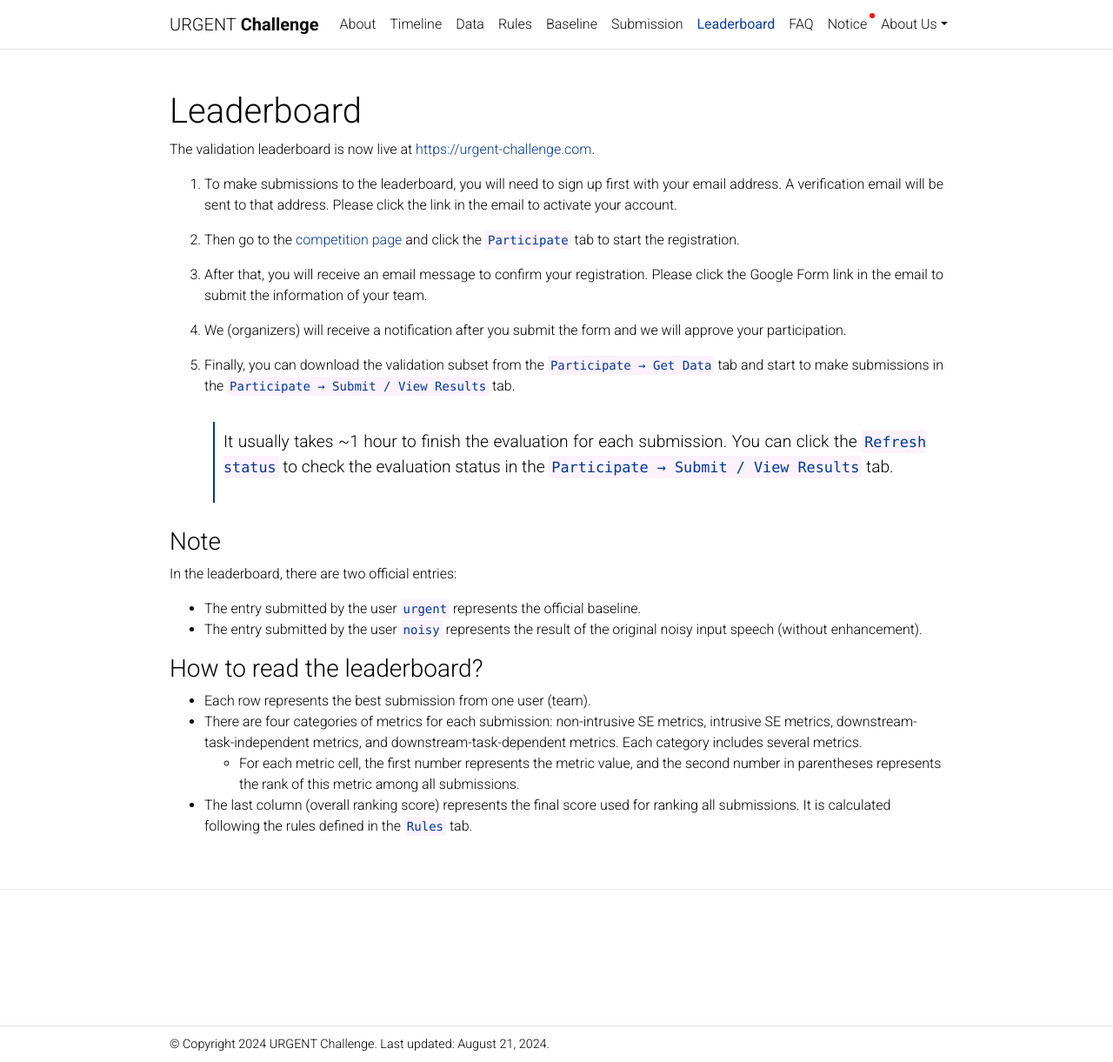
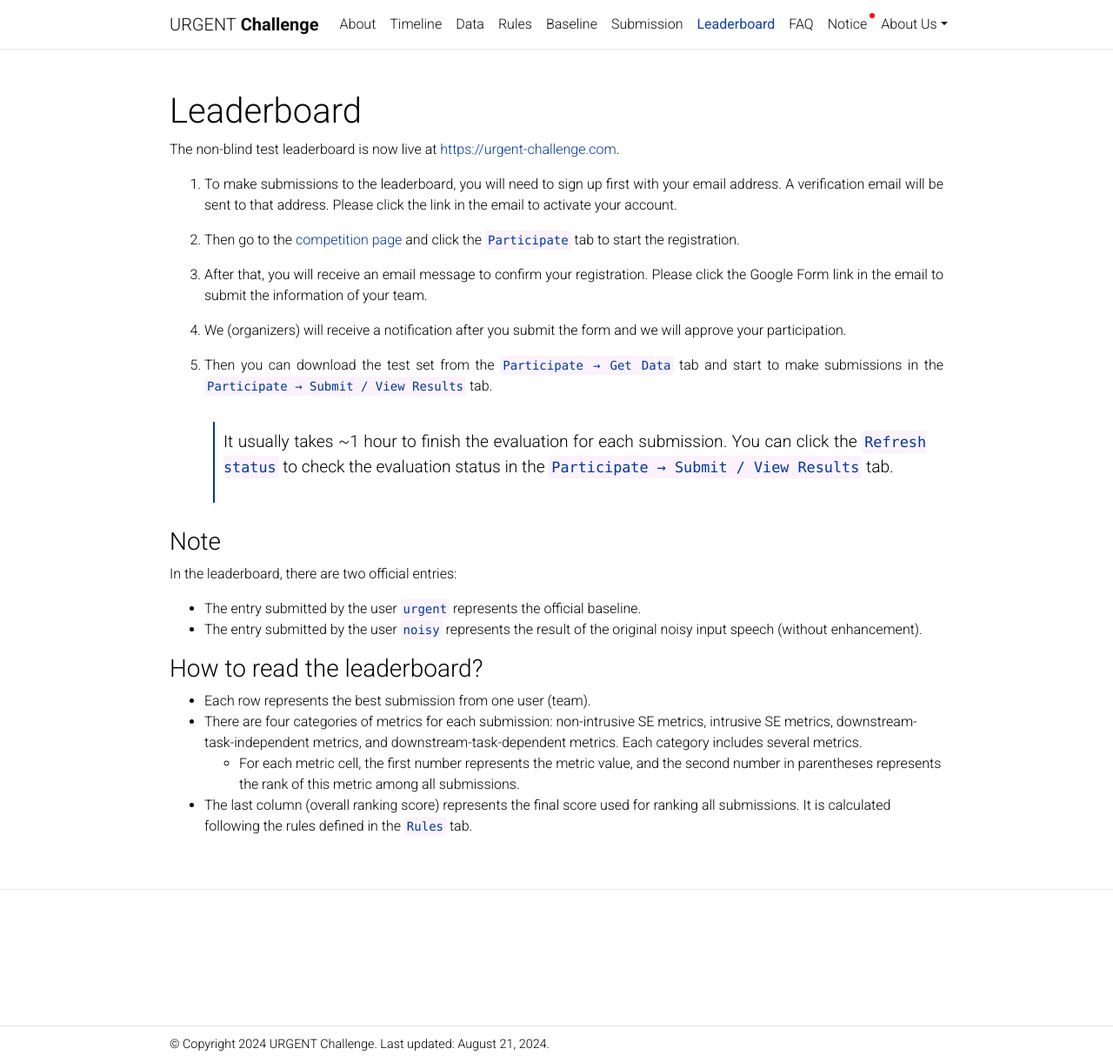
Before and after one commit to urgent-challenge/urgent2024, a Jekyll site: the page built from _pages/leaderboard.md, in a window 1280 px wide and 1221 px high. Shown: the whole window at 87% size. Built offline with Jekyll 4.4.1, drawn with Linux system fonts in a browser that asks for light colours; comment, search, counter and statistics services are not loaded; a style sheet for code colours, icons or effects is not loaded.

Commit message:
Update non-blind test data information

```diff
--- a/_includes/header.html
+++ b/_includes/header.html
@@ -1,6 +1,6 @@
     <script type="text/javascript">
       $(function() {
-        const latestCode = '20240717';
+        const latestCode = '20240820';
         const cookiesEnabled = navigator.cookieEnabled;
 
         // Function to get cookie value
--- a/_pages/leaderboard.md
+++ b/_pages/leaderboard.md
@@ -7,7 +7,7 @@ nav: true
 nav_order: 7
 ---
 
-The validation leaderboard is now live at [https://urgent-challenge.com](https://urgent-challenge.com/).
+The non-blind test leaderboard is now live at [https://urgent-challenge.com](https://urgent-challenge.com/).
 
 1. To make submissions to the leaderboard, you will need to sign up first with your email address. A verification email will be sent to that address. Please click the link in the email to activate your account.
 
@@ -17,7 +17,7 @@ The validation leaderboard is now live at [https://urgent-challenge.com](https:/
 
 4. We (organizers) will receive a notification after you submit the form and we will approve your participation.
 
-5. Finally, you can download the validation subset from the `Participate → Get Data` tab and start to make submissions in the `Participate → Submit / View Results` tab.
+5. Then you can download the test set from the `Participate → Get Data` tab and start to make submissions in the `Participate → Submit / View Results` tab.
 > It usually takes ~1 hour to finish the evaluation for each submission. You can click the `Refresh status` to check the evaluation status in the `Participate → Submit / View Results` tab.
 
 ### Note
```
Also changed, not shown: _pages/data.md (+4 -0 lines), _pages/notice.md (+2 -0 lines).
